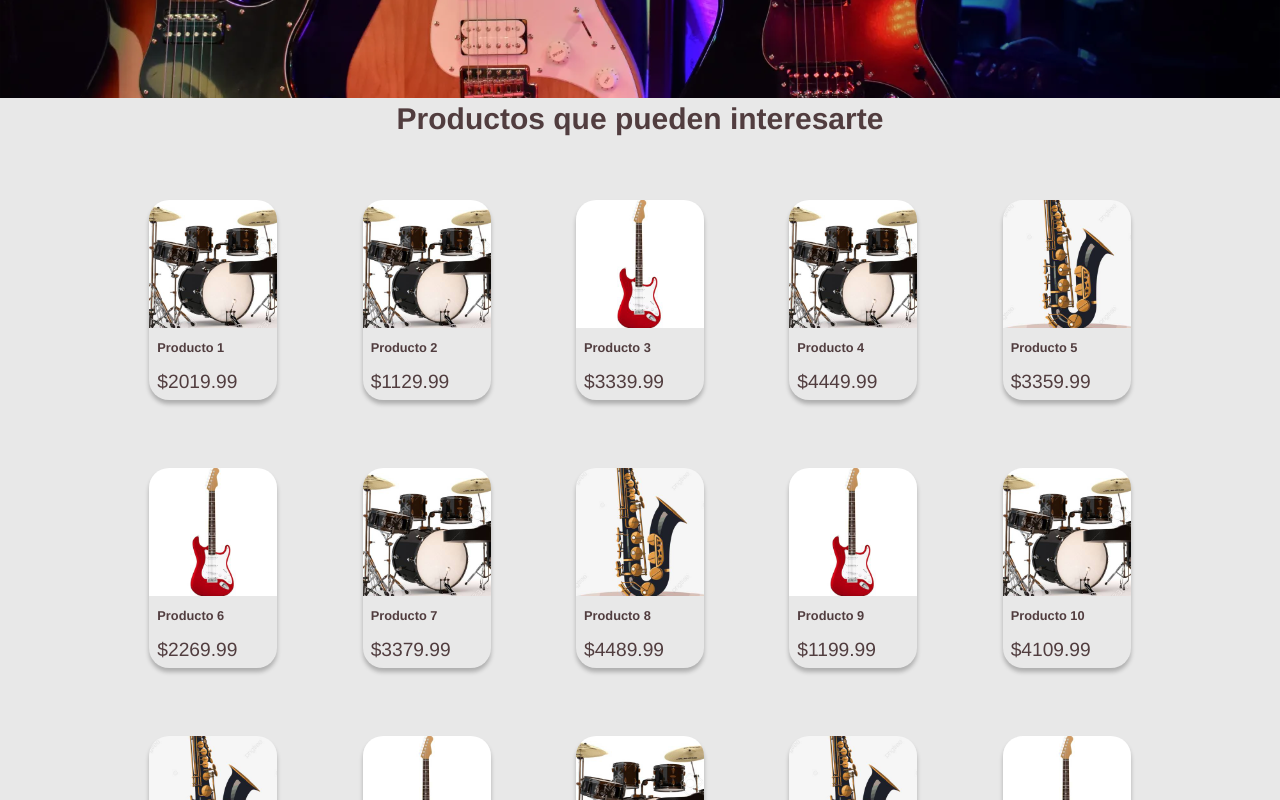
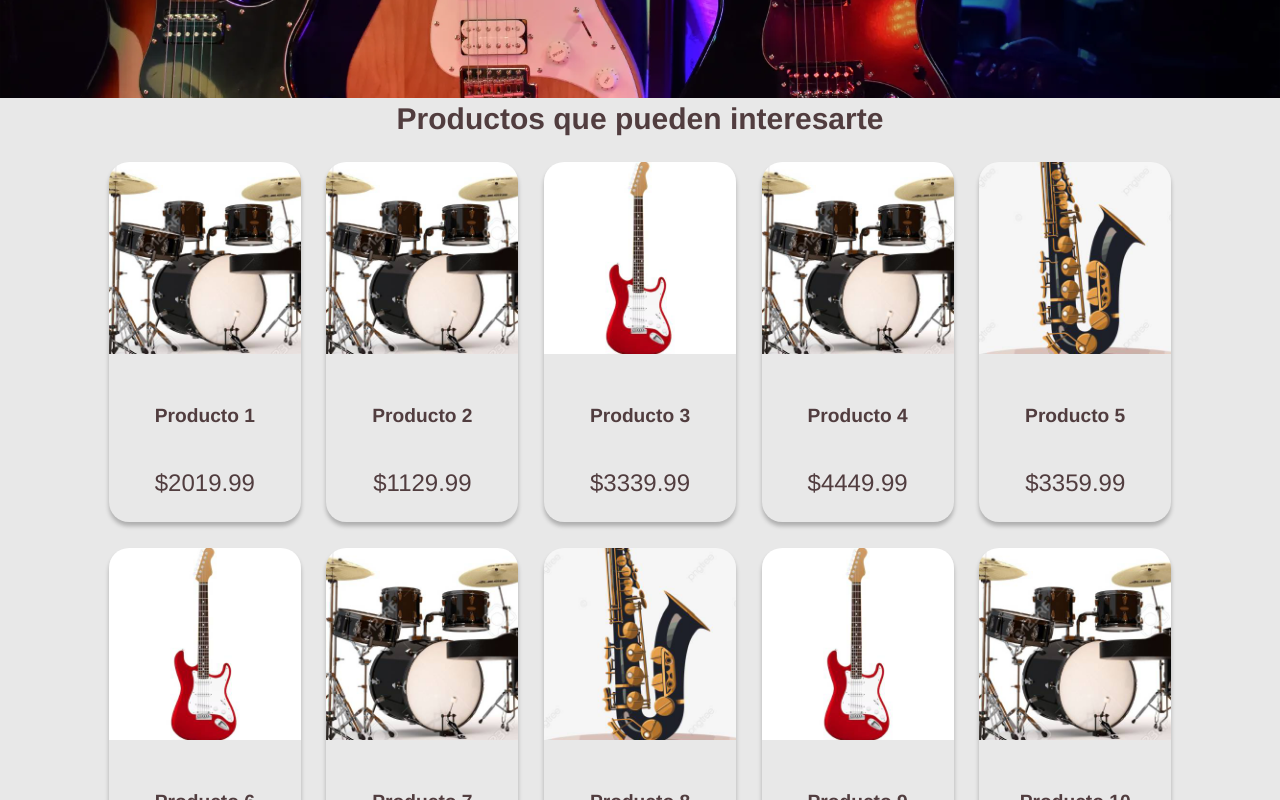
Before and after one commit to JavierNicolasRamos/proyecto-integrador-front, a React (Vite) app: page /home in a window 1280 px wide. Shown: the part 360-1160 px from the top of the page. Built offline with nearby package versions, Linux system fonts and the light colour scheme.

Commit message:
refactor: Css modified

```diff
--- a/src/styles/Card.css
+++ b/src/styles/Card.css
@@ -8,10 +8,7 @@
   background-color: var(--body);
   box-shadow: 0px 4px 4px 0px rgba(0, 0, 0, 0.25);
   min-width: min-content;
-  max-width: 10vw;
-  max-height: 100%;
-  min-height: 170px;
-  max-height: 200px;
+  max-width: 15vw;
 }
 
 .card .card__image{
@@ -22,15 +19,23 @@
 
 .card__details{
   width: 100%;
-  height: 10vh;
-  padding: 1vh;
+  height: auto;
+  padding: 2vw;
 }
 
 .card__details-name {
-  font-size: .8em;
+  font-size: 1.2em;
   padding-bottom: 2vh;
 }
 
 .card__details-price{
-  font-size: 1.2em;
+  font-size: 1.5em;
 }
+
+@media (max-width: 480px) {
+
+  .card{
+    max-width: 60vw;
+    width: 100%;
+  }
+}
--- a/src/styles/Footer.css
+++ b/src/styles/Footer.css
@@ -178,6 +178,7 @@
   .footer-principal-information-content{
     width: 90%;
     max-width: none;
+    font-size: 1em;
   }
 
   .footer-principal-contact-content{
--- a/src/styles/Home.css
+++ b/src/styles/Home.css
@@ -13,17 +13,30 @@
   object-fit: cover;
 }
 
-.prueba{
-  display: flex;
-  flex-wrap: wrap;
-  justify-content: space-evenly;
-  gap: 8vh;
-}
-
 .product-grid{
   width: 90%;
   display: flex;
   flex-wrap: wrap;
+  justify-content: flex-start;
   margin: 0 auto;
-  padding: 5vw;
+  padding: 2vw;
+  gap: 2.5vw;
 }
+
+.product-grid div{
+  display: flex;
+  justify-content: center;
+  flex-wrap: wrap;
+  width: 100%;
+  gap: 2vw;
+}
+
+.product-grid div a{
+  text-decoration: none;
+}
+
+@media (max-width: 480px) {
+  .product-grid{
+    justify-content: center;
+  }
+}
```
